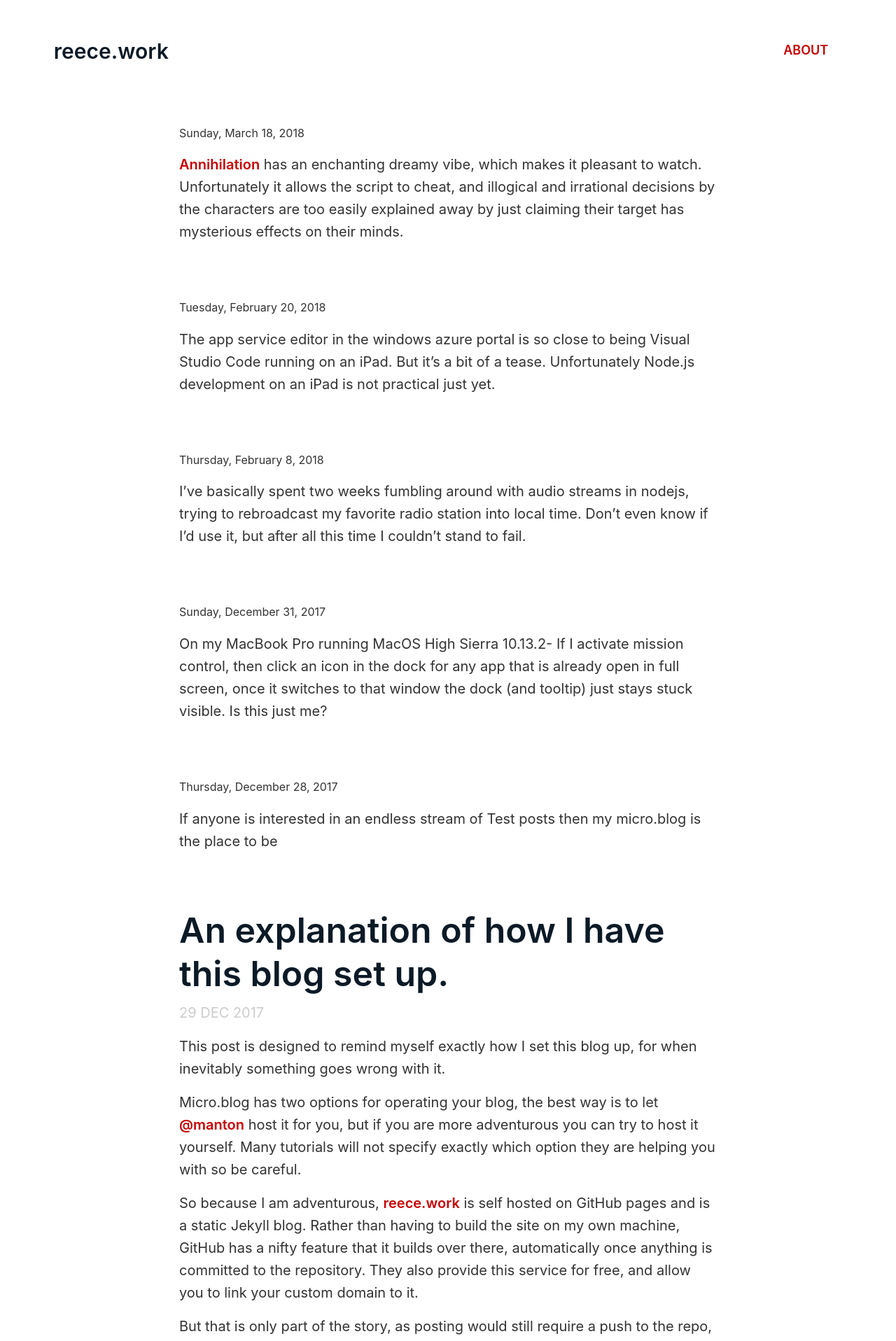
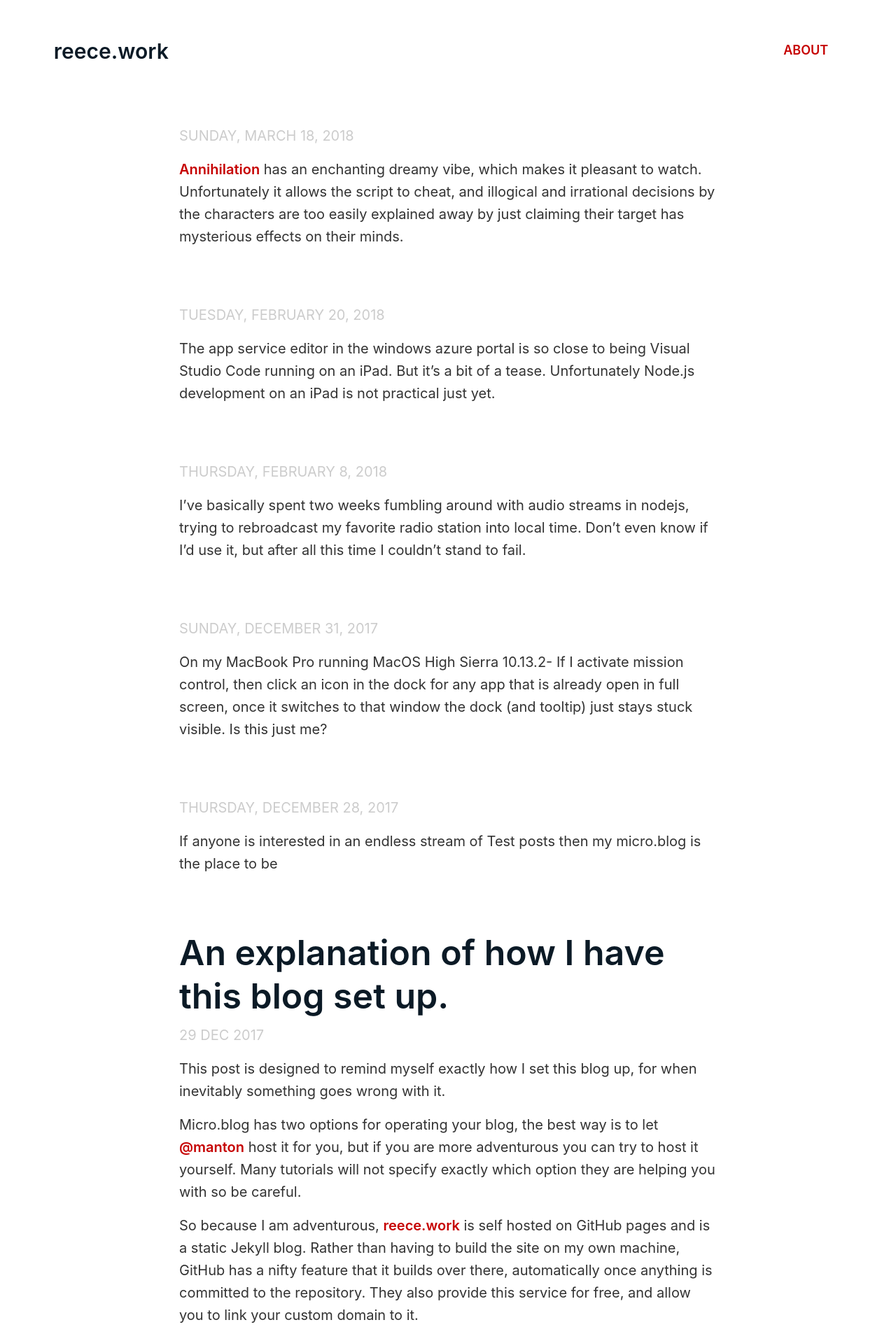
Before and after one commit to reeceorbuck/reeceorbuck.github.io, a Jekyll site: the page built from index.html, in a window 1280 px wide. Shown: the top 1916 px of the page at 70% size. Built offline with Jekyll 4.4.1, drawn with Linux system fonts in a browser that asks for light colours; the list of posts is cut into pages by our own code.

Commit message:
style the date

```diff
--- a/index.html
+++ b/index.html
@@ -6,7 +6,7 @@ layout: default
   {% assign postsByDay =
     site.posts | where_exp:"post", "post.title == ''" | group_by_exp:"post", "post.date | date: '%A, %B %e, %Y'" %}
     {% for day in postsByDay %}
-      <div class="u-url">{{ day.name }}</div>
+      <div class="u-url post-date">{{ day.name }}</div>
         <ul>
           {% for post in day.items %}
             {% include micropost.html post=post %}
@@ -17,7 +17,7 @@ layout: default
 
 <div class="posts">
   {% assign longPosts = site.posts | where_exp:"post", "post.title != ''" %}
-  {% for post in longPosts"%}
+  {% for post in longPosts %}
     {% include post.html post=post %}
   {% endfor %}
 </div>
```
